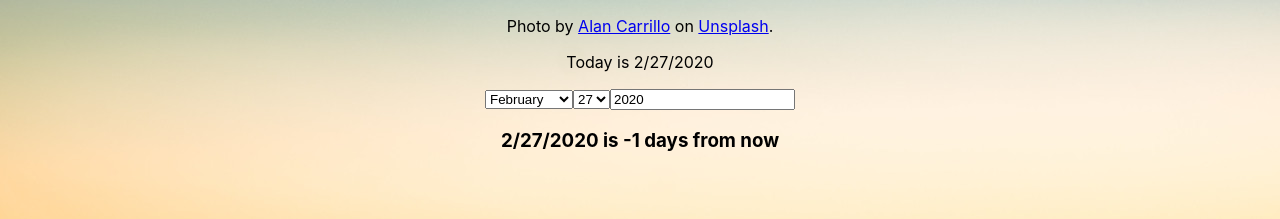
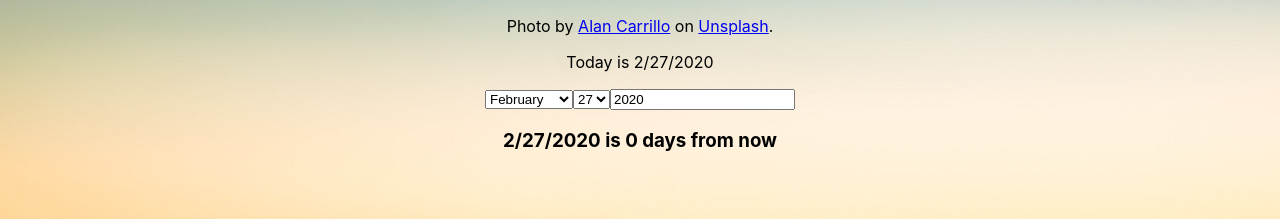
Before and after one commit to nevermindthelabel/date, a React (Create React App) app: page / in a window 1280 px wide. Shown: the top 219 px of the page. Built offline with nearby package versions, Linux system fonts and the light colour scheme.

Commit message:
added index to set key

```diff
--- a/src/App.js
+++ b/src/App.js
@@ -66,10 +66,10 @@ function App() {
           <option value="December">December</option>
         </select>
         <select onChange={handleDayChange} defaultValue={sessionStorage.day || date.getDate()}>
-          {month === 'February' ? feb.map(day => <option value={day}>{day}</option>) : days.map(day => <option value={day}>{day}</option>)}
-         </select>
+          {month === 'February' && year % 4 == 0 ? febLeapYear.map((day, index) => <option value={day} key={index}>{day}</option>) : feb.map((day, index) => <option value={day} key={index}>{day}</option>) || month === 'January || March || May || July || August || October || December' ? days.map((day, index) => <option value={day} key={index}>{day}</option>) : otherDays.map((day, index) => <option value={day} key={index}>{day}</option>)}
+        </select>
         <input type="text" defaultValue={sessionStorage.year || date.getFullYear()} onChange={handelYearChange} maxLength="4" />
-        <h3>{targetDate.toLocaleDateString()} is {numDay} days from now</h3>
+        <h3>{targetDate.toLocaleDateString()} is {numDay + 1} days from now</h3>
       </div>
     </div>
   );
```
